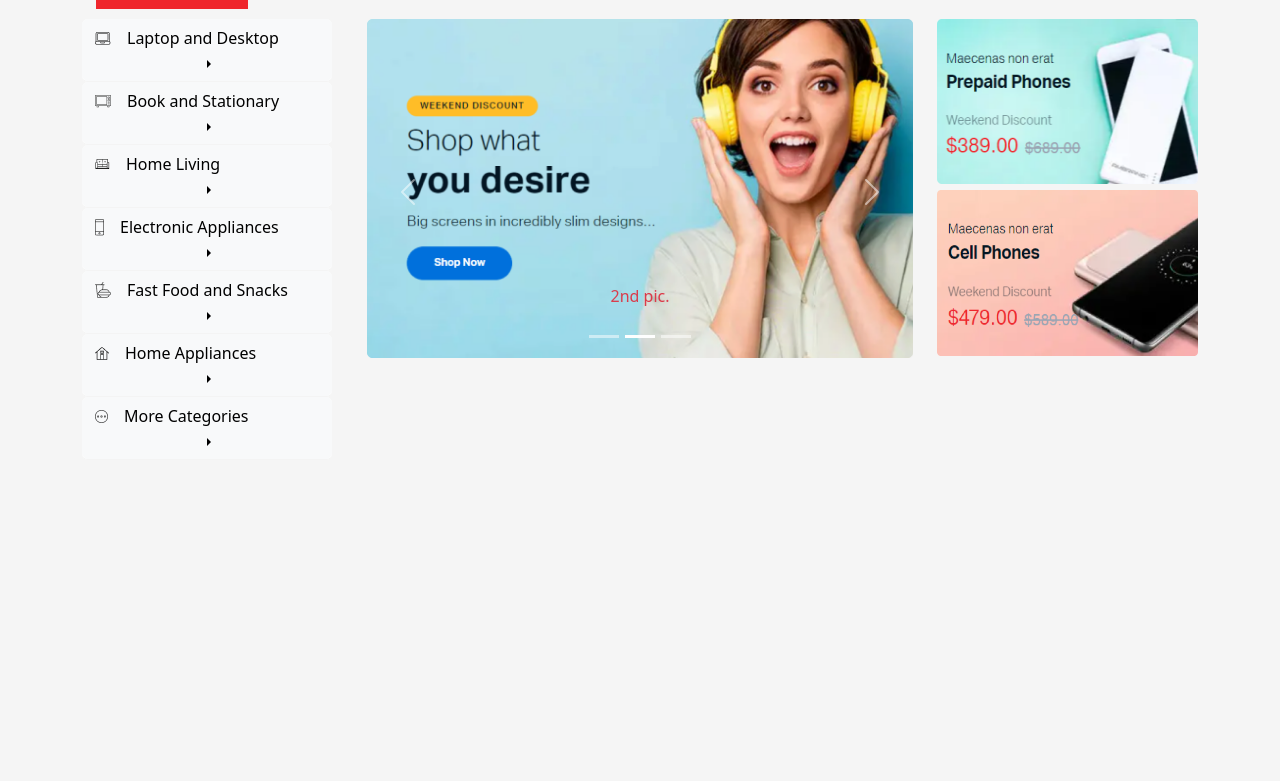
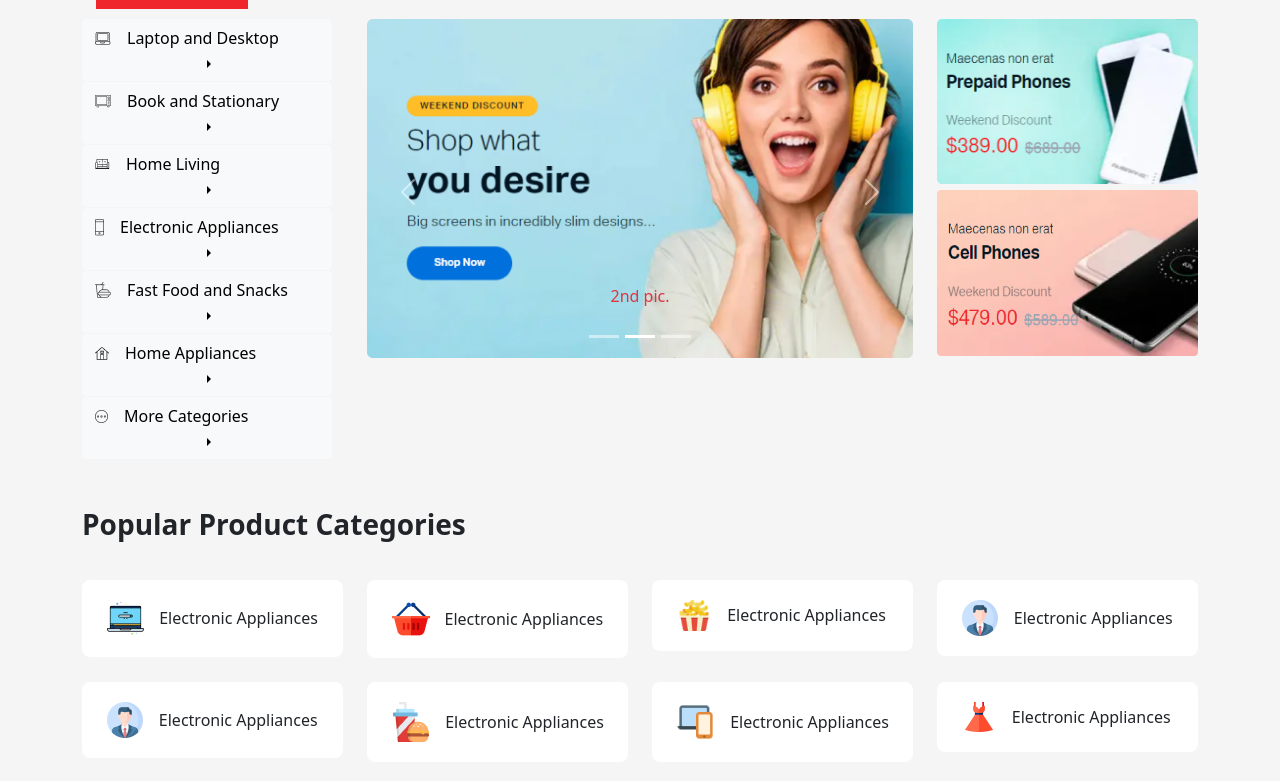
Before and after one commit to jamil-rahman/walcart, a Next.js app: page / in a window 1280 px wide. Shown: the part 253-1034 px from the top of the page. Before the commit the page ends 800 px from the top, so only its background shows below. Built offline with nearby package versions, Linux system fonts and the light colour scheme.

Commit message:
page complete. styling and layout need to be fixed

```diff
--- /dev/null
+++ b/components/Bottom Section/BottomSection.jsx
@@ -0,0 +1,60 @@
+import React from "react";
+import { Col, Container, Row } from "react-bootstrap";
+import Category from "../Category/Category";
+import electronics from '../../public/assets/electronics.png'
+import food from '../../public/assets/food.png'
+import profile_1 from '../../public/assets/profile_1.png'
+import profile_2 from '../../public/assets/profile_2.png'
+import popcorn from '../../public/assets/IMAGE.png'
+import basket from '../../public/assets/basket.png'
+import laptop from '../../public/assets/laptop.png'
+import dress from '../../public/assets/dress.png'
+
+function BottomSection() {
+  return (
+    <div style={{ paddingTop: "3rem", backgroundColor: "#F5F5F5" }}>
+      <Container>
+        <h3 style={{ fontWeight: "bold" }}>Popular Product Categories</h3>
+        <div style={{ paddingTop: "30px" }}>
+          <Row>
+            <Col md={3}>
+              <Category src={laptop} alt="laptop" title="Electronic Appliances" />
+            </Col>
+
+            <Col md={3}>
+              <Category src={basket} alt="basket" title="Electronic Appliances" />
+            </Col>
+
+            <Col md={3}>
+              <Category src={popcorn} alt="popcorn" title="Electronic Appliances" />
+            </Col>
+
+            <Col md={3}>
+              <Category src={profile_1} alt="profile_1" title="Electronic Appliances" />
+            </Col>
+          </Row>
+
+          <Row>
+            <Col md={3}>
+              <Category src={profile_2} alt="profile_2" title="Electronic Appliances" />
+            </Col>
+
+            <Col md={3}>
+              <Category src={food} alt="food" title="Electronic Appliances" />
+            </Col>
+
+            <Col md={3}>
+              <Category  src={electronics} alt="electronics" title="Electronic Appliances"/>
+            </Col>
+
+            <Col md={3}>
+              <Category src={dress} alt="dress" title="Electronic Appliances" />
+            </Col>
+          </Row>
+        </div>
+      </Container>
+    </div>
+  );
+}
+
+export default BottomSection;
--- /dev/null
+++ b/components/Category/Category.jsx
@@ -0,0 +1,11 @@
+import Image from 'next/image'
+
+import styles from '../../styles/Category.module.css'
+export default function Category(props) {
+  return (
+    <div className={styles.category_card}>
+        <Image src={props.src} alt={props.alt}/>
+        <span>{props.title}</span>
+    </div>
+  )
+}
--- a/pages/index.jsx
+++ b/pages/index.jsx
@@ -3,6 +3,7 @@ import BodySection from "../components/Body Section/BodySection";
 import TopSection from "../components/Top Section/TopSection";
 import styles from "../styles/Home.module.css";
 import "bootstrap/dist/css/bootstrap.min.css";
+import BottomSection from "../components/Bottom Section/BottomSection";
 
 export default function Home() {
   return (
@@ -14,6 +15,7 @@ export default function Home() {
 
       <TopSection />
       <BodySection />
+      <BottomSection />
     </div>
   );
 }
--- /dev/null
+++ b/styles/Category.module.css
@@ -0,0 +1,9 @@
+.category_card{
+    background-color: white;
+    margin-bottom: 24px;
+    padding: 20px 10px 20px;
+    display: flex;
+    align-items: center;
+    justify-content: space-evenly;
+    border-radius: 8px;
+}
```
